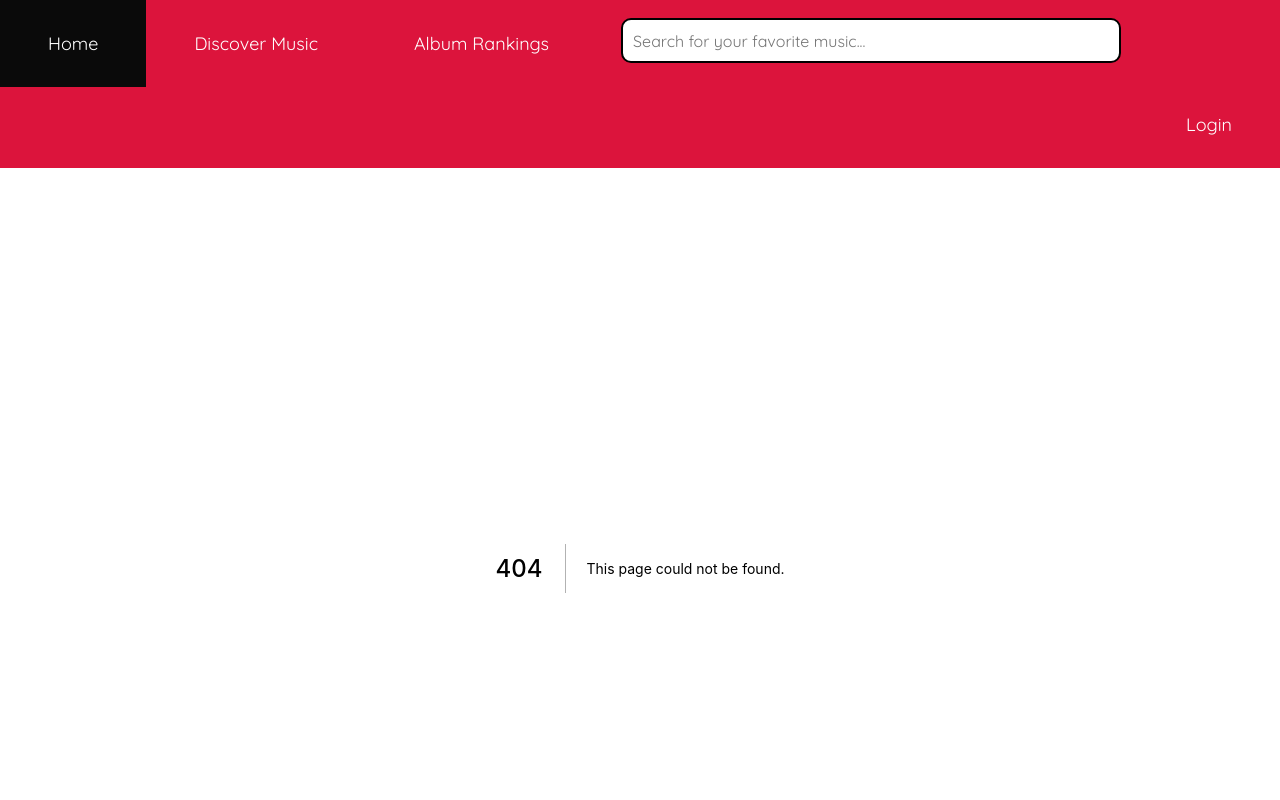
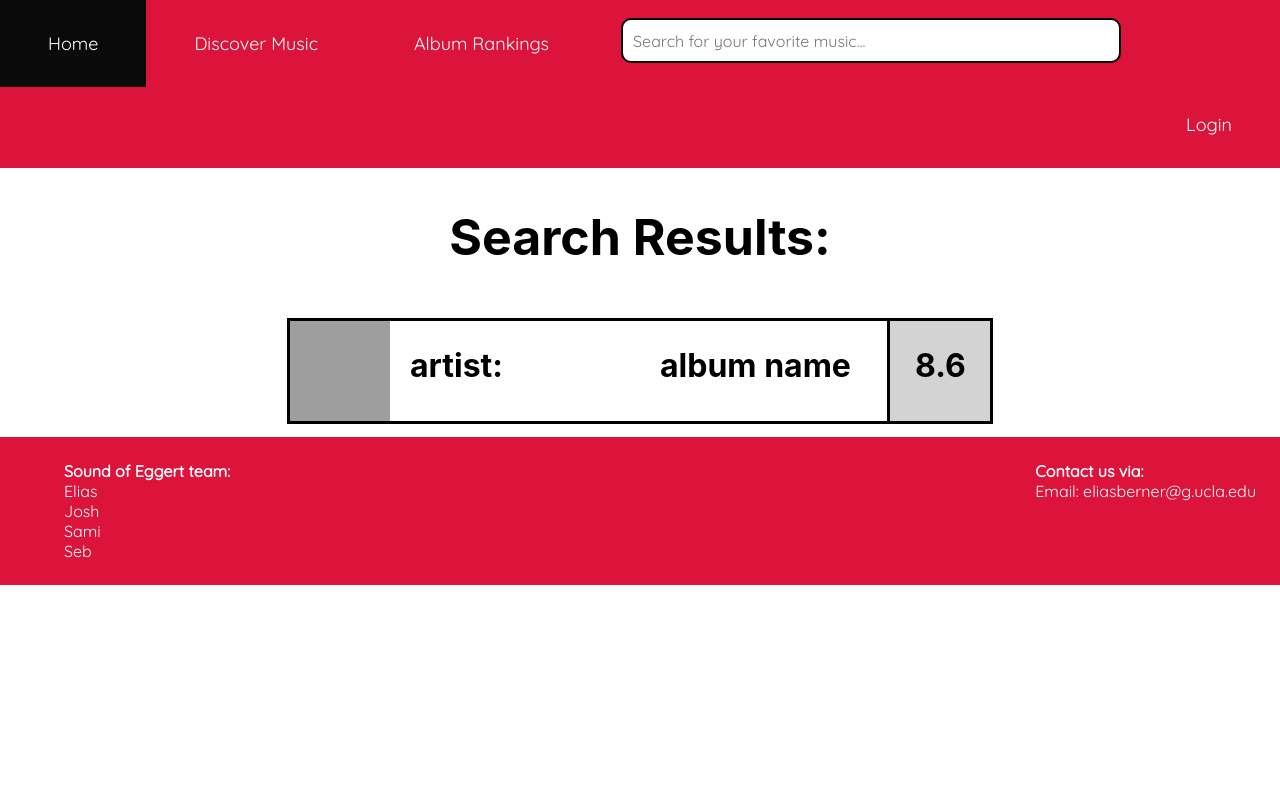
Before and after one commit to meepospammer/sound-of-eggert, a Next.js app: page /searchpage in a window 1280 px wide. Before the commit this address had no page. Shown: the top 800 px of the page. Built offline with nearby package versions, Linux system fonts and the light colour scheme; grey boxes are pictures that could not be loaded.

Commit message:
Created searchpage for our search results

```diff
--- /dev/null
+++ b/pages/searchpage/index.js
@@ -0,0 +1,22 @@
+import Link from "next/link";
+import ClickableAlbum from "../components/clickablealbum/clickablealbum";
+import Pagetitle from "../components/pagetitle/pagetitle";
+import styles from "./searchpage.module.css"
+
+var searchResults = [["album name", "artist", "https://upload.wikimedia.org/wikipedia/en/7/70/Graduation_%28album%29.jpg", 8.6]]
+
+export default function searchView() {
+    var renderThese = []
+    for(let i = 0; i < searchResults.length; i++){
+        renderThese.push(<ClickableAlbum name={searchResults[i][0]} artist={searchResults[i][1]}
+        src={searchResults[i][2]} rating={searchResults[i][3]}/>)
+    }
+    return (
+        <>
+            <Pagetitle title="Search Results:"/>
+            <ul className={styles.ul}>
+                {renderThese}
+            </ul>
+        </>
+    )
+}
--- /dev/null
+++ b/pages/searchpage/searchpage.module.css
@@ -0,0 +1,6 @@
+.ul {
+    width:fit-content;
+    margin-left: auto;
+    margin-right: auto;
+    padding: 0px 0px;
+}
```
